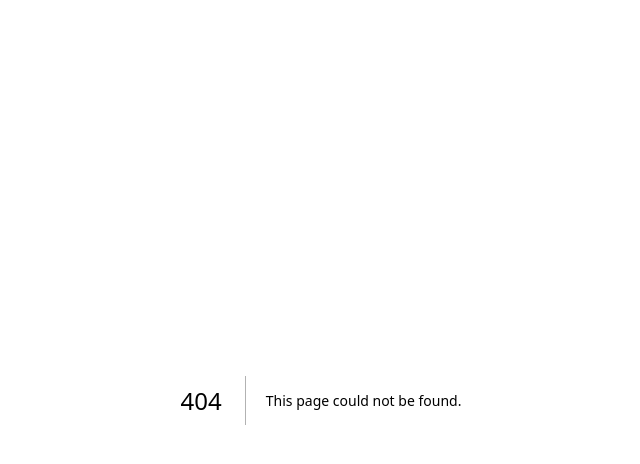
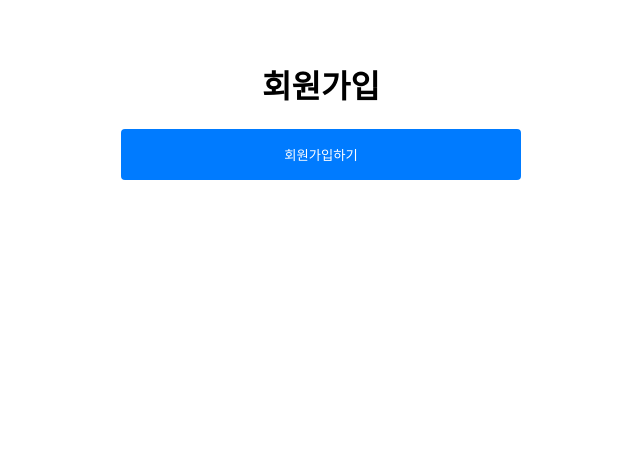
Before and after one commit to manlounge/manlounge-web, a Next.js app: page /signup in a window 1280 px wide. Before the commit this address had no page. Shown: the top 464 px of the page, without its empty margins (319-959 px from the left). Built offline with nearby package versions, Linux system fonts and the light colour scheme.

Commit message:
add signup page

```diff
--- /dev/null
+++ b/pages/signup.tsx
@@ -0,0 +1,57 @@
+// pages/signup.tsx
+import { useState } from "react";
+import { useRouter } from "next/router";
+
+export default function Signup() {
+  const [showPass, setShowPass] = useState(false);
+  const router = useRouter();
+
+  // 1. 회원가입하기 클릭 시 경고창 + PASS 버튼 노출
+  const handleSignupClick = () => {
+    alert("성인 남성만 가입할 수 있어요");
+    setShowPass(true);
+  };
+
+  // 2. PASS 버튼 클릭 시 /login 으로 이동
+  const handlePassClick = () => {
+    router.push("/login");
+  };
+
+  return (
+    <div style={{ padding: "2rem", maxWidth: "400px", margin: "auto", textAlign: "center" }}>
+      <h1>회원가입</h1>
+      {!showPass ? (
+        <button
+          onClick={handleSignupClick}
+          style={{
+            padding: "1rem",
+            width: "100%",
+            marginBottom: "1rem",
+            background: "#007BFF",
+            color: "#fff",
+            border: "none",
+            borderRadius: "4px",
+            cursor: "pointer",
+          }}
+        >
+          회원가입하기
+        </button>
+      ) : (
+        <button
+          onClick={handlePassClick}
+          style={{
+            padding: "1rem",
+            width: "100%",
+            background: "#007BFF",
+            color: "#fff",
+            border: "none",
+            borderRadius: "4px",
+            cursor: "pointer",
+          }}
+        >
+          PASS로 본인인증 하기
+        </button>
+      )}
+    </div>
+  );
+}
```
